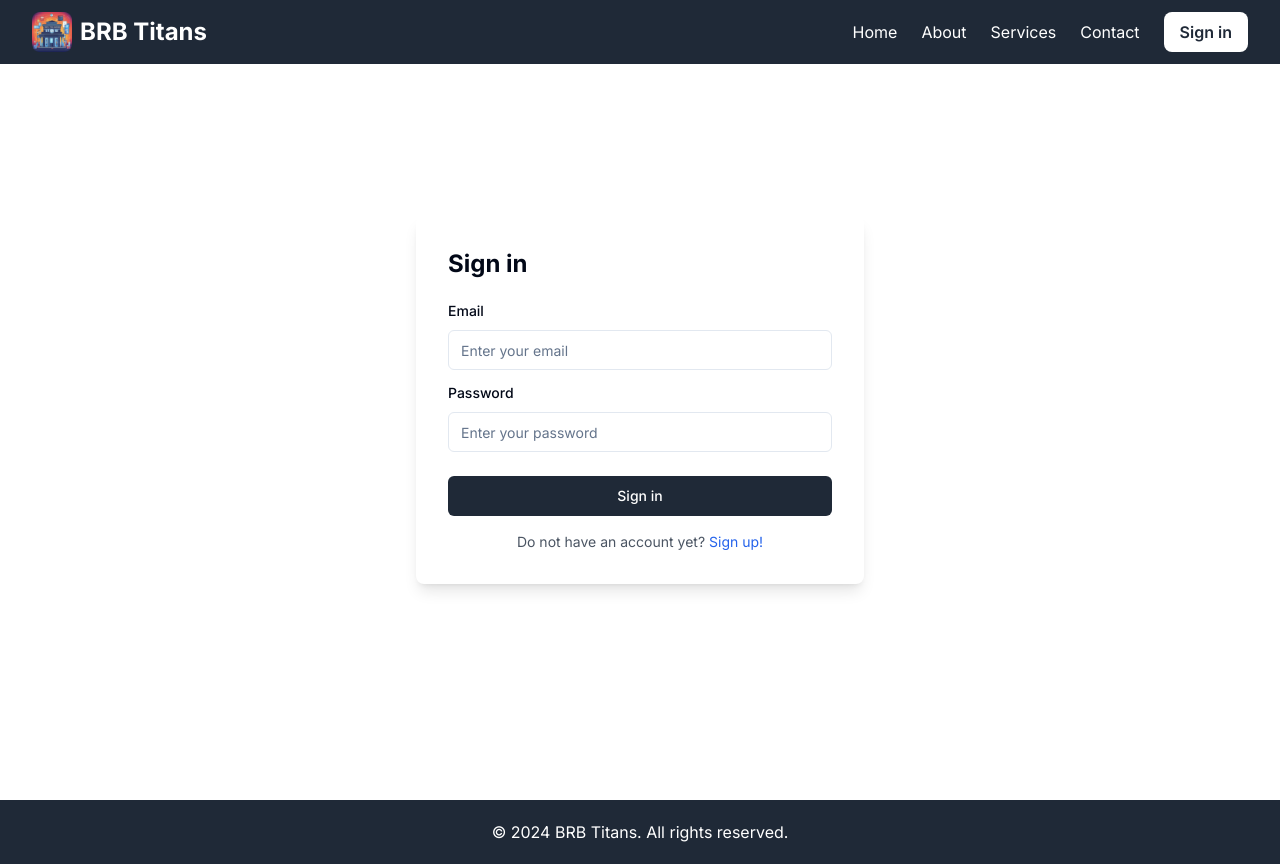
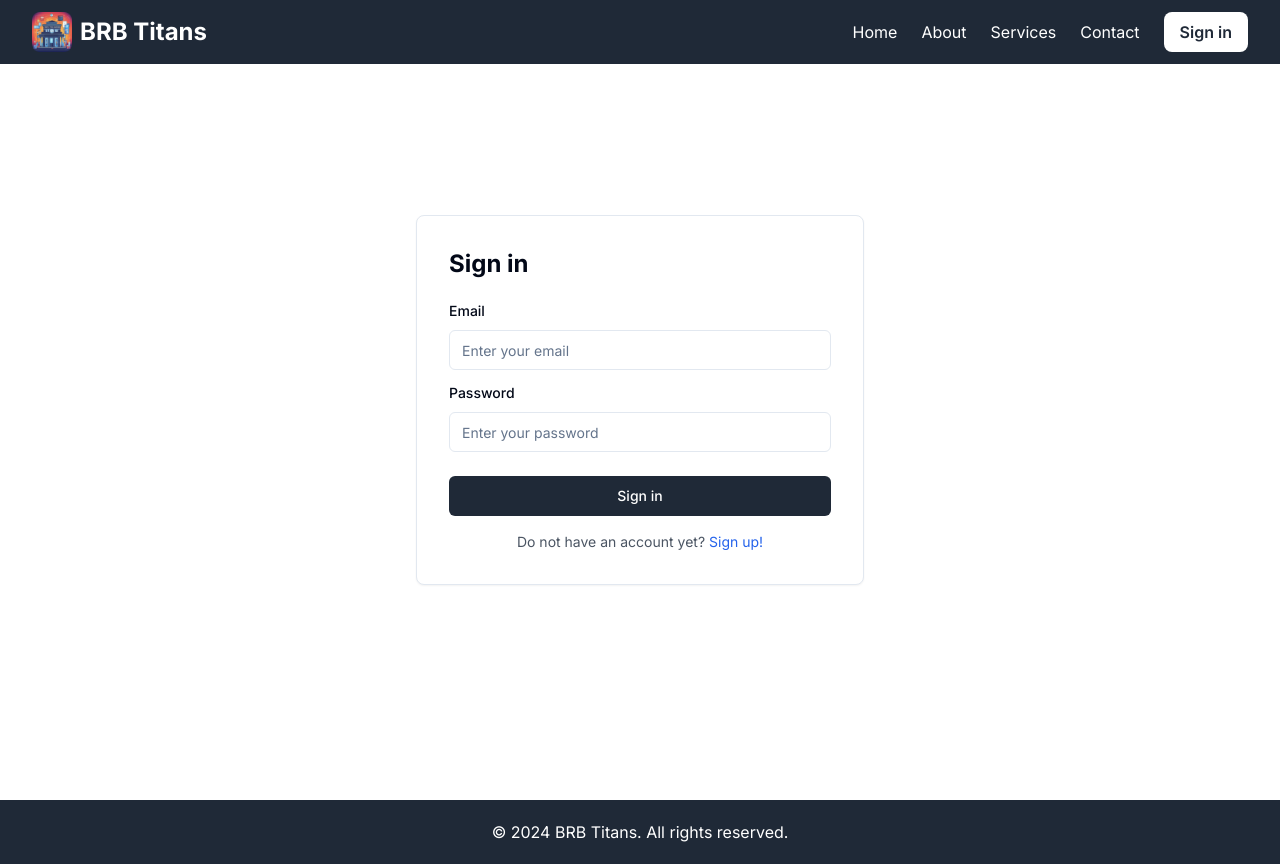
Before and after one commit to Shavkatjon-O/BRB_Hackcelerator_2024_Frontend, a Next.js app: page /sign-in in a window 1280 px wide. Built offline with nearby package versions, Linux system fonts and the light colour scheme; no server answers.

Commit message:
fix: sign in form

```diff
--- a/src/app/(home)/sign-in/page.tsx
+++ b/src/app/(home)/sign-in/page.tsx
@@ -12,6 +12,8 @@ import { Button } from '@/components/ui/button';
 import { Label } from '@/components/ui/label';
 
 import { signInSchema } from './schemas';
+
+import { Loader } from 'lucide-react';
 
 const SignInPage = () => {
   const [email, setEmail] = useState<string>('');
@@ -60,7 +62,7 @@ const SignInPage = () => {
 
   return (
     <div className='h-screen flex justify-center items-center'>
-      <div className="max-w-md w-full bg-white p-8 rounded-lg shadow-lg">
+      <div className="max-w-md w-full bg-white p-8 rounded-lg shadow-sm border">
         <h1 className="text-2xl font-bold mb-6">Sign in</h1>
         <form onSubmit={handleSubmit}>
           <div className="mb-4">
@@ -86,7 +88,13 @@ const SignInPage = () => {
             />
           </div>
           <Button type="submit" className="w-full bg-gray-800 text-white" disabled={loading}>
-            {loading ? 'Signing in...' : 'Sign in'}
+            {loading ? (
+              <>
+                <Loader className='w-5 h-5 mr-1' /> Signing in...
+              </>
+             ) : (
+              'Sign in'
+             )}
           </Button>
           <div className="text-center mt-4">
             <p className="text-sm text-gray-600">
```
